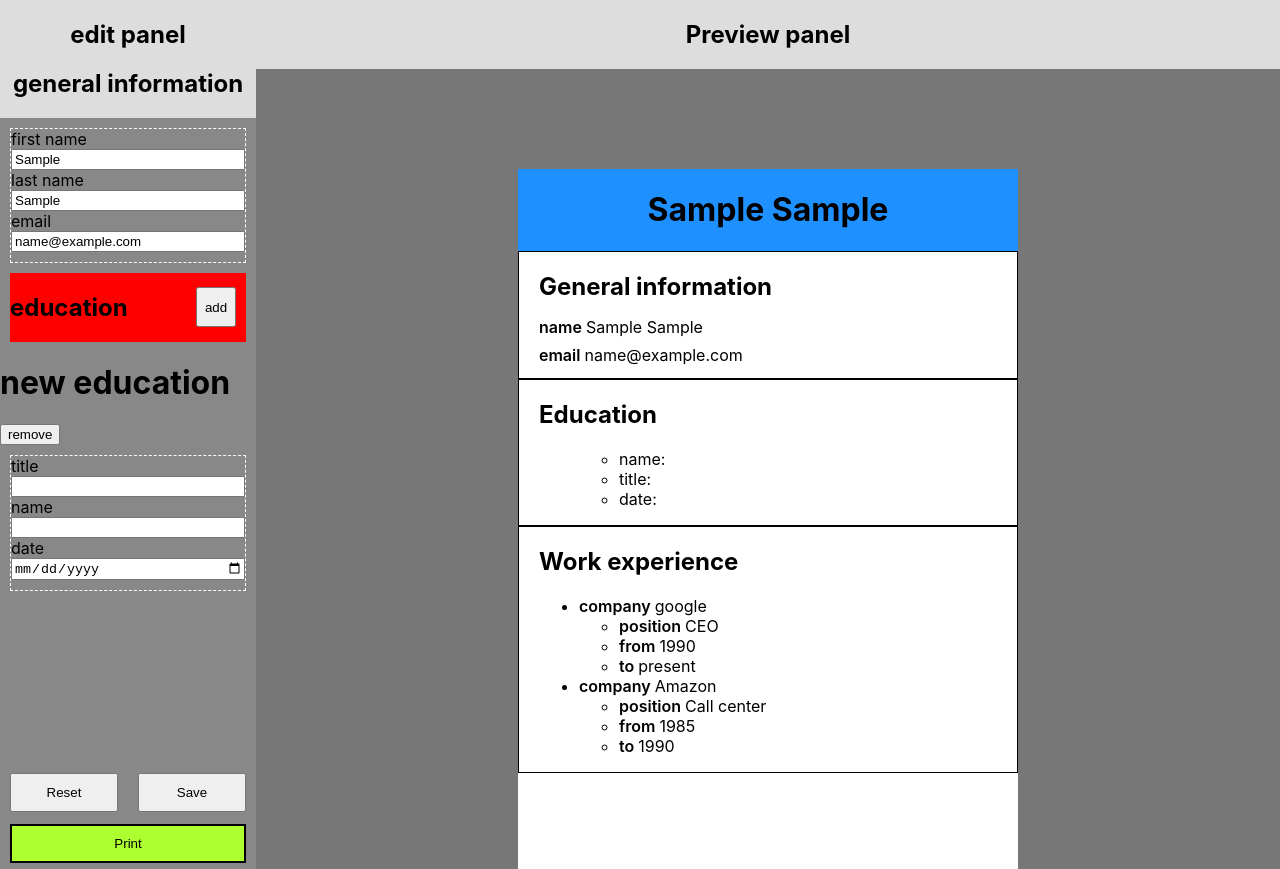
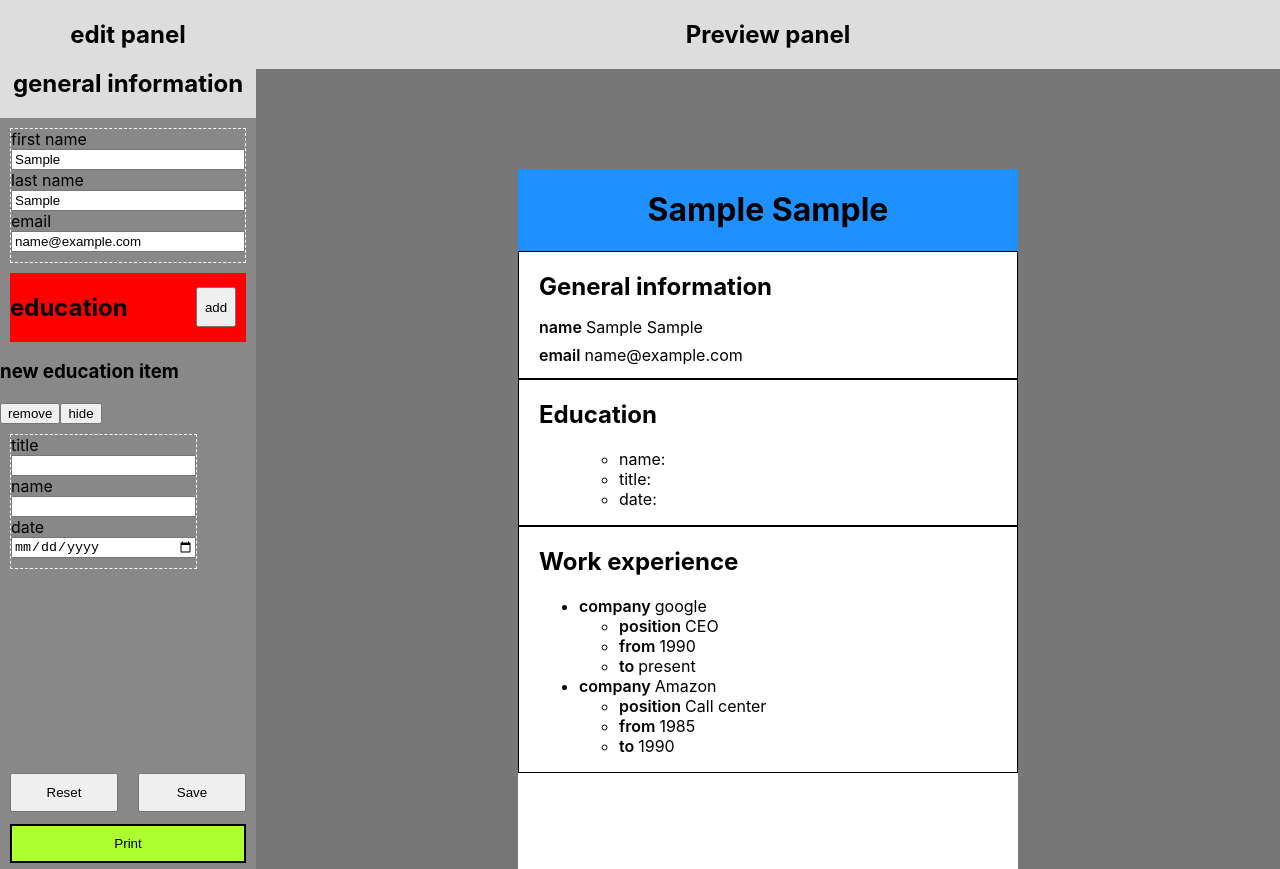
Before and after one commit to joeldevel/TOP-CV-application, a React (Create React App) app: page / in a window 1280 px wide. Both pictures are taken after typing "Sample", "Sample", "name@example.com" into the empty fields and a click on the button "add". Built offline with nearby package versions, Linux system fonts and the light colour scheme.

Commit message:
adds show/hide functionality to education item

```diff
--- a/src/App.css
+++ b/src/App.css
@@ -46,6 +46,13 @@ button {
   /* overflow: scroll; */
 }
 
+.visible {
+    display: inline-block;
+}
+
+.hidden {
+    display: none;
+}
 .edit-section {
   margin: 10px;
   border: 1px dashed #fff;
--- a/src/components/EducationPanelSection.jsx
+++ b/src/components/EducationPanelSection.jsx
@@ -1,16 +1,21 @@
+import {useState, useEffect} from 'react';
+
 import Input from './Input';
 
 function EducationPanelSection (props) {
-    console.log(props.handleChange);
+    const [isPanelVisible, setPanelIsVisible] = useState(true);
+    // console.log(props.handleChange);
     const {edu} = props;
-
     return (
         <div>
-            <h1>new education</h1>
+            <h3>new education item</h3>
             <button type="button" onClick={()=>props.removeEducation(edu.id)}>
                 remove
             </button>
-            <div className="edit-section">
+            <button onClick={()=>setPanelIsVisible(pre => !pre)}>
+                {isPanelVisible? "hide": "show"}
+            </button>
+            <div className={`edit-section ${isPanelVisible? "visible": "hidden"}`}>
                 {
                 <div className="input-group">
                     <label>title</label>
```
